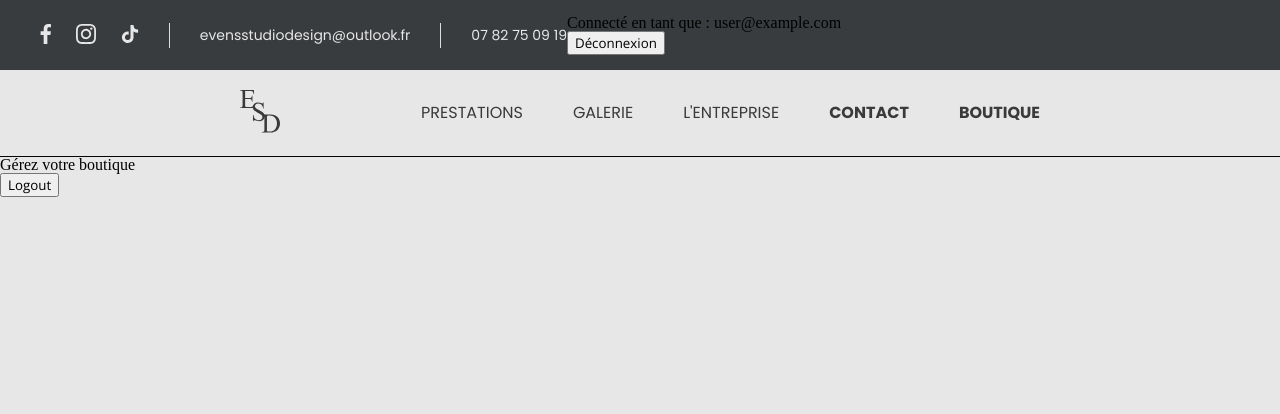
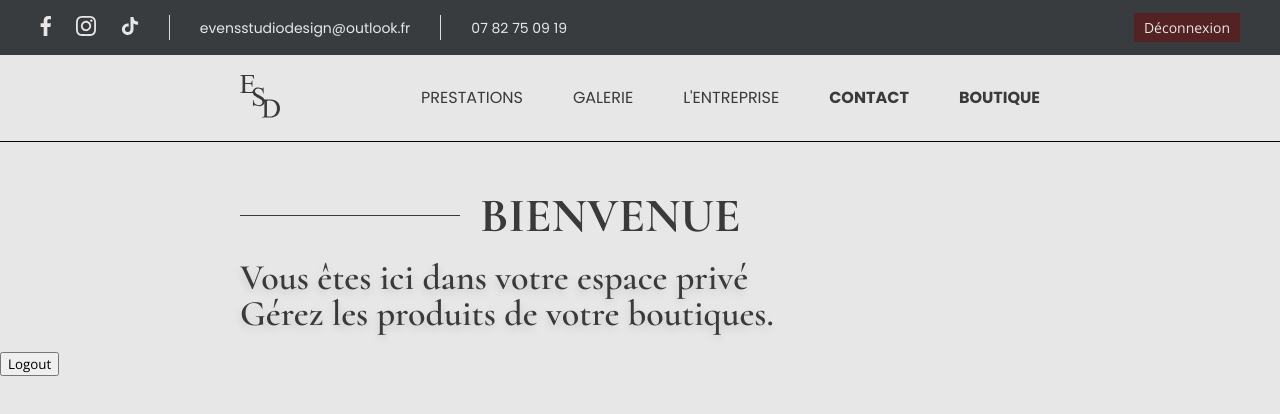
Before and after one commit to DavidSark/EventsStudioDesign, a React (Vite) app: page /zoneadmin in a window 1280 px wide. Shown: the top 414 px of the page. Built offline with nearby package versions, Linux system fonts and the light colour scheme; no server answers; sample sign-in values are in the browser's storage.

Commit message:
css zone accès

```diff
--- a/src/Pages/Zone/ZoneAdmin/ZoneAdmin.jsx
+++ b/src/Pages/Zone/ZoneAdmin/ZoneAdmin.jsx
@@ -1,7 +1,7 @@
 import React from 'react'
 import { useNavigate } from 'react-router-dom';
 import { UserAuth } from '../../../components/context/AuthContext';
-
+import './ZoneAdmin.scss'
 //import des composants
 import Entete from '../../../components/Entete/Entete'
 import Menu from '../../../components/Menu/Menu'
@@ -23,10 +23,21 @@ const ZoneAdmin = () => {
     }
   };
   return (
-    <div>
-      <Entete/>
-      <Menu/>
-      <h3>Gérez votre boutique</h3>
+    <div className='zoneadmin-main-container'>
+      <Entete />
+      <Menu />
+      <div className="zoneadmin-title">
+        <div className="zoneadmin-line"></div>
+        <h2>Bienvenue</h2>
+      </div>
+      <div className="zoneadmin-title-tagline">
+        <h2>
+          Vous êtes ici dans votre espace privé <br />
+          Gérez les produits de votre boutiques.
+        </h2>
+      </div>
+
+
       <button onClick={handleLogout} className='border px-6 py-2 my-4'>
         Logout
       </button>
--- a/src/Pages/Zone/ZoneAdmin/ZoneAdmin.scss
+++ b/src/Pages/Zone/ZoneAdmin/ZoneAdmin.scss
@@ -0,0 +1,80 @@
+.zoneadmin-title{
+
+    display: flex;
+    align-items: center;
+    max-width: 800px;
+    gap: 20px;
+    padding: 0px 20px;
+     margin: 50px auto 20px ;
+    .zoneadmin-line{
+        width: 30%;
+        max-width: 220px;
+        height: 1px;
+        background-color: #3A3A3A;
+    }
+    h2{
+        font-family: 'Cormorant', 'serif';
+        font-weight: bold;
+        color: #3A3A3A;
+        font-size: 1.5625rem;
+        text-transform: uppercase;
+
+    }
+}
+
+.zoneadmin-title-tagline{
+    max-width: 800px;
+    margin: 0 auto;
+    padding: 0 20px;
+    h2{
+        margin-bottom: 20px;
+        font-family: 'Cormorant', 'serif';
+        font-weight: 600;
+        color: #3A3A3A;
+        font-size:1.25rem;
+        text-shadow: 0px 4px 10px rgba(0, 0, 0, 0.14);
+    }
+}
+
+
+
+
+@media screen and (min-width:728px) {
+    .zoneadmin-title{
+
+        h2{
+         font-size: 3rem;
+        }
+    }
+
+    .zoneadmin-title-tagline{
+
+        h2{
+            font-size: 2.25rem;
+        }
+    }
+}
+
+
+
+@media screen and (min-width:1440px) {
+
+    .zoneadmin-title{
+        max-width: 1240px;
+        margin: 50px auto  ;
+
+    }
+    .zoneadmin-title{
+
+        h2{
+         font-size: 3rem;
+        }
+    }
+
+    .zoneadmin-title-tagline{
+        max-width: 1240px;
+        h2{
+            font-size: 3.75rem;
+        }
+    }
+}
--- a/src/components/Entete/Entete.jsx
+++ b/src/components/Entete/Entete.jsx
@@ -1,5 +1,6 @@
-import React, {useEffect, useState} from 'react'
-import {auth} from '../../config/firebase'
+import React, { useEffect, useState } from 'react'
+import { useNavigate } from 'react-router-dom';
+import { auth } from '../../config/firebase'
 import "./Entete.scss";
 
 import { onAuthStateChanged, signOut } from 'firebase/auth'
@@ -10,32 +11,34 @@ import { onAuthStateChanged, signOut } from 'firebase/auth'
 const Entete = () => {
 
   const [authUser, setAuthUser] = useState(null);
-
-  useEffect(()=>{
-    const listen = onAuthStateChanged(auth,(user) => {
-      if(user){
+  const navigate = useNavigate();
+  useEffect(() => {
+    const listen = onAuthStateChanged(auth, (user) => {
+      if (user) {
         setAuthUser(user)
-      }else{
+      } else {
         setAuthUser(null);
       }
     })
 
-    return () =>{
+    return () => {
       listen();
     }
-  },[]);
+  }, []);
 
 
   const logout = () => {
     signOut(auth).then(() => {
-      console.log('déconnexion réussi')
-    }).catch(error=>console.log(error));
+      console.log('déconnexion réussi');
+      navigate('/');
+    }).catch(error => console.log(error));
   }
 
 
 
 
   return (
+    <div className="entete-parent">
       <div className='entete'>
         <div className='bloc-social-icon'>
           <a href="https://www.facebook.com/profile.php?id=100063230651252" target='_blank'>
@@ -60,12 +63,12 @@ const Entete = () => {
 
 
 
-        <div>
-         {
-          authUser ? <><p>{`Connecté en tant que : ${authUser.email}`}</p> <button onClick={logout}>Déconnexion</button></> : <p>Déconnecté</p>
-         }
+
       </div>
 
+      <div className='btn-logout-admin'>
+          {authUser ? <> <button onClick={logout}>Déconnexion</button></> : <p></p>}
+        </div>
 
     </div>
   )
--- a/src/components/Entete/Entete.scss
+++ b/src/components/Entete/Entete.scss
@@ -1,6 +1,11 @@
+.entete-parent{
+    display: flex;
+    flex-direction: row;
+    justify-content: space-between;
+    background-color: #393C3F;
     .entete {
 
-    background-color: #393C3F;
+
         display: flex;
         align-items: center;
         padding: 15px 10px 15px 40px;
@@ -45,10 +50,39 @@
         }
 
 
+
         @media (max-width: 768px){
 
                display: none;
 
         }
 
+
     }
+
+
+}
+
+
+.btn-logout-admin{
+    font-family: 'Poppins', sans-serif;
+    display: flex;
+    align-items: center;
+    padding: 10px 40px;
+
+
+
+    button{
+        padding: 5px 10px;
+        background-color: #542222;
+        border: none;
+        color: #E7E7E7;
+        font-size: 14px;
+
+        cursor: pointer;
+    }
+
+    button:hover{
+        font-weight: bold;
+    }
+}
```
Lines whose indentation alone changed are shown as unchanged.
